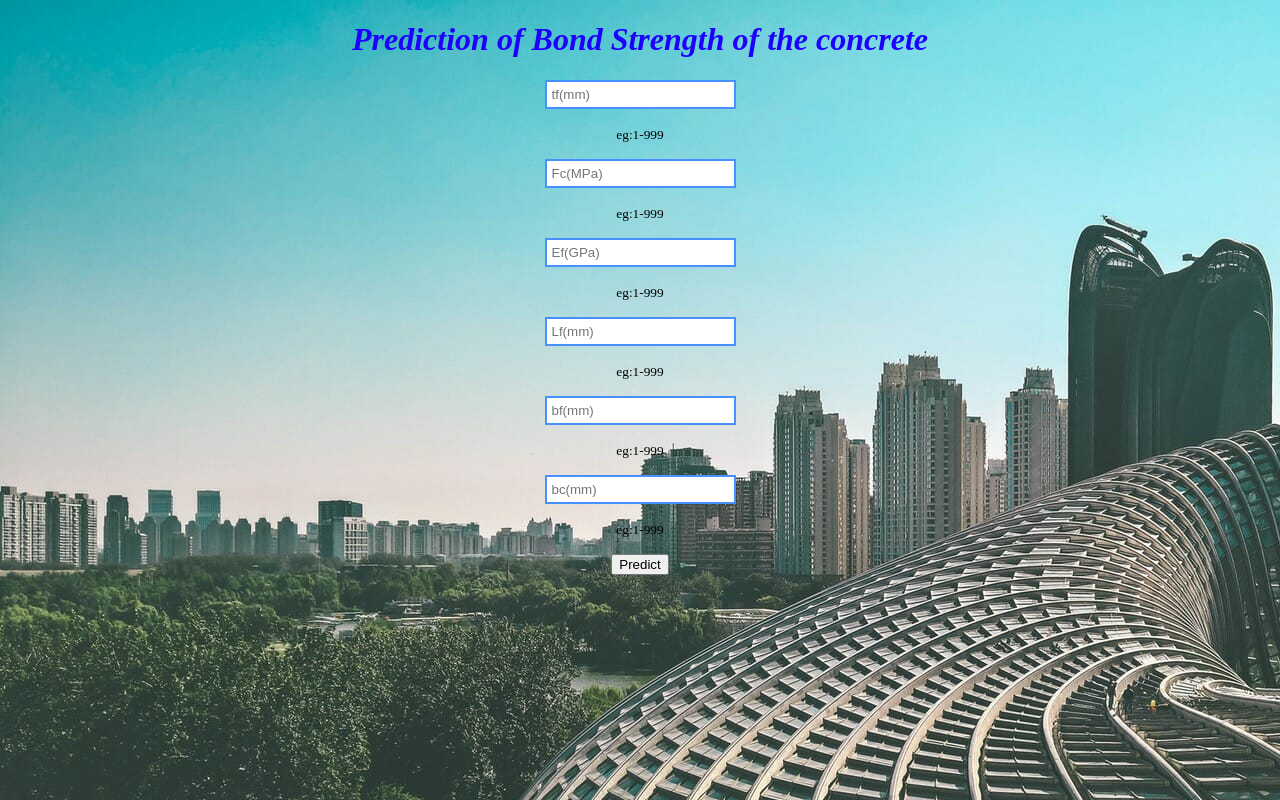
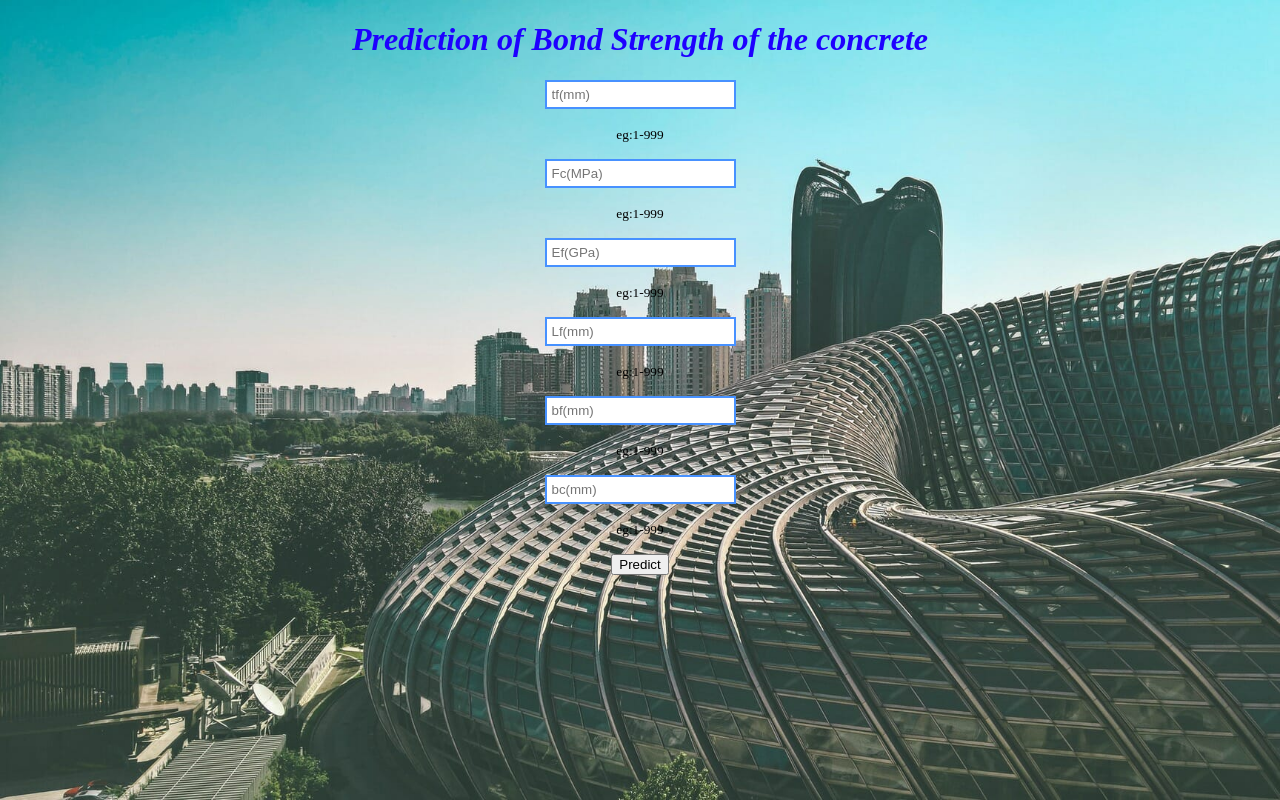
Before and after one commit to RamakrishnanSenapathi/FRP-bond-strength, a Flask app: page / in a window 1280 px wide. Run offline with Flask 2, Linux system fonts and the light colour scheme; parts of the project's set-up code (start-up, migrations or seed data) failed here and were passed over.

Commit message:
Update index2.html

```diff
--- a/templates/index2.html
+++ b/templates/index2.html
@@ -32,6 +32,9 @@
   body{
     text-align: center;
     background-image: url('../static/build9.jpeg');
+    background-repeat: no-repeat;
+    background-attachment: fixed;
+    background-size: cover;
   }
 
  </style>
```
